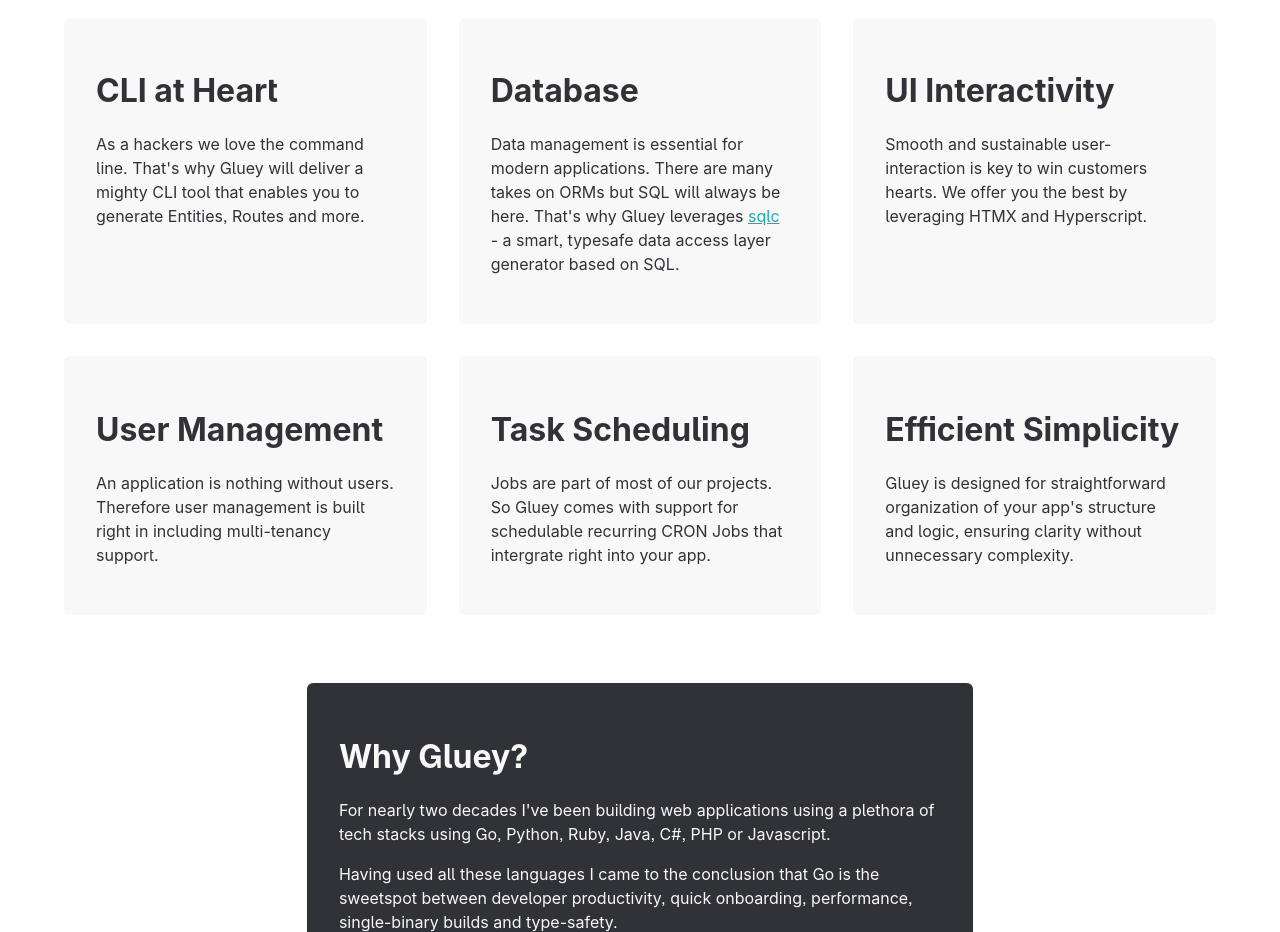
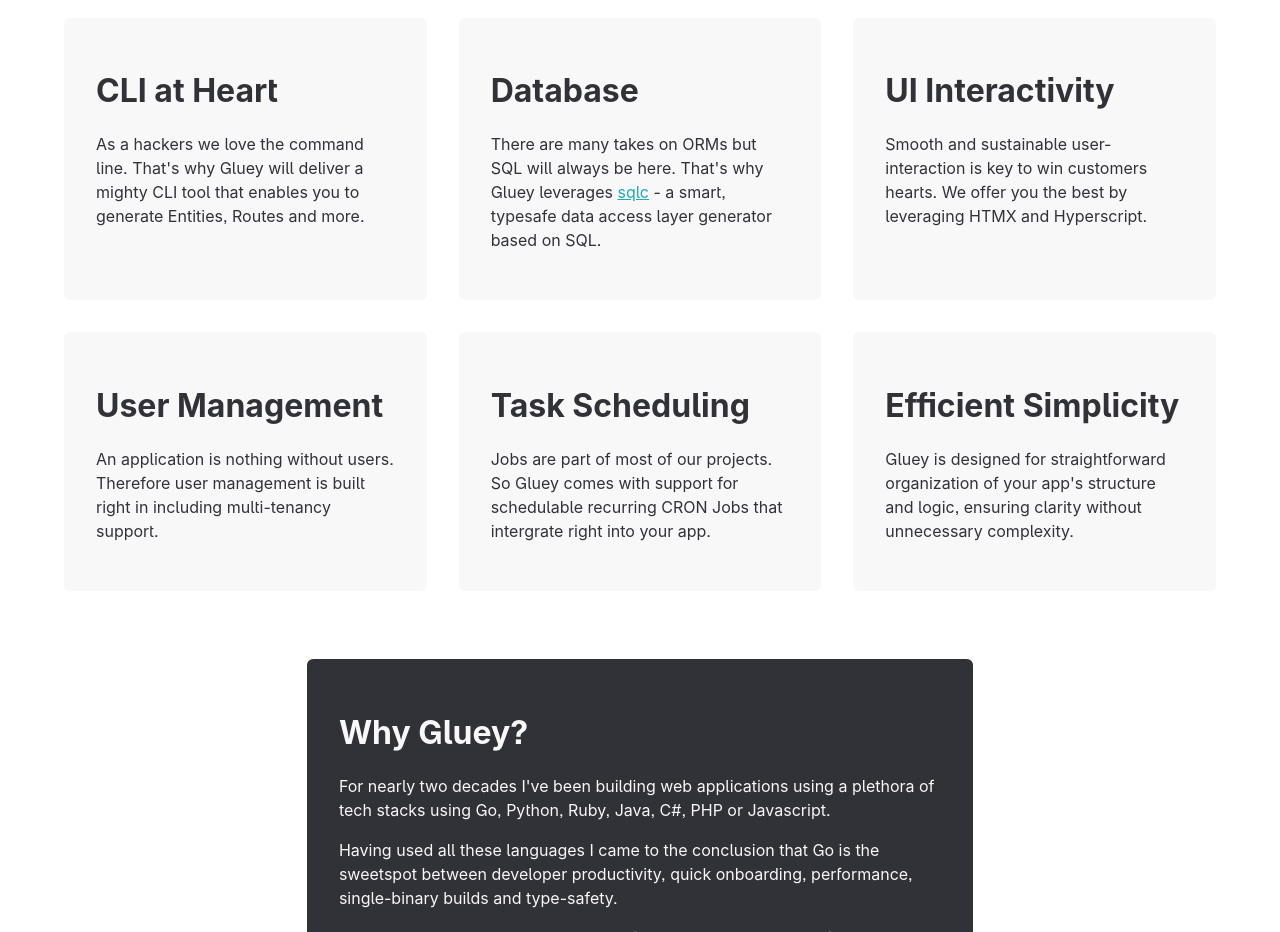
Before and after one commit to gobijan/gluey.dev, a plain HTML site: page index.html in a window 1280 px wide. Shown: the part 840-1772 px from the top of the page. Drawn offline with Linux system fonts and the light colour scheme; a web font is replaced by a local one.

Commit message:
refine sqlc text

```diff
--- a/index.html
+++ b/index.html
@@ -56,7 +56,7 @@
 
       <article class="measure-narrow-m p4 p5-m bg-secondary br-primary">
         <h1>Database</h1>
-        <p>Data management is essential for modern applications. There are many takes on ORMs but SQL will always be here. That's why Gluey leverages <a href="https://sqlc.dev/">sqlc</a> - a smart, typesafe data access layer generator based on SQL.</p>
+        <p>There are many takes on ORMs but SQL will always be here. That's why Gluey leverages <a href="https://sqlc.dev/">sqlc</a> - a smart, typesafe data access layer generator based on SQL.</p>
       </article>
 
       <article class="measure-narrow-m p4 p5-m bg-secondary br-primary">
```
